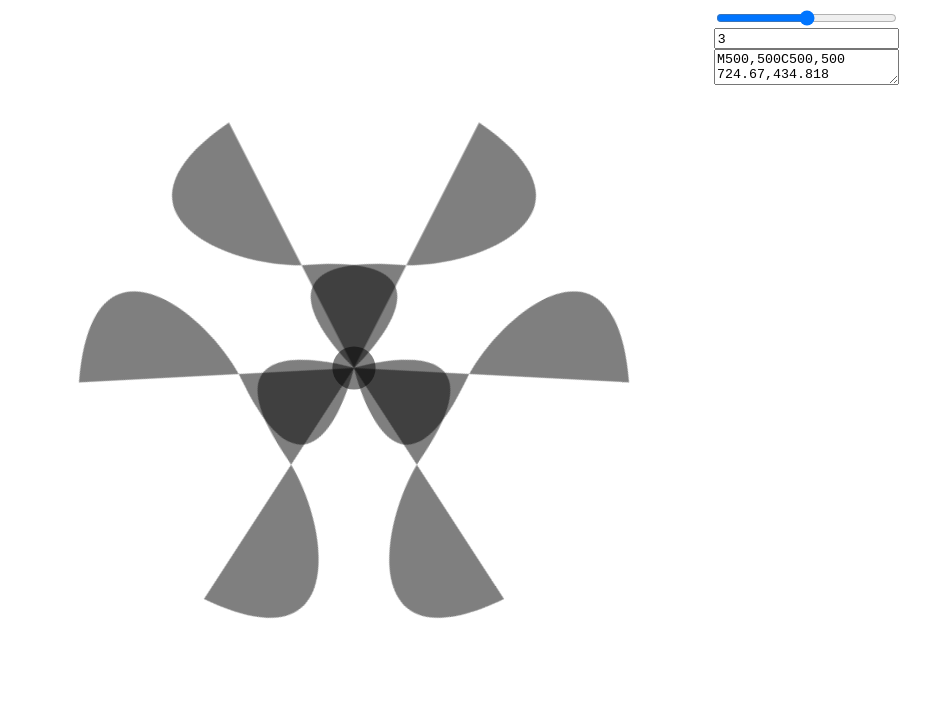
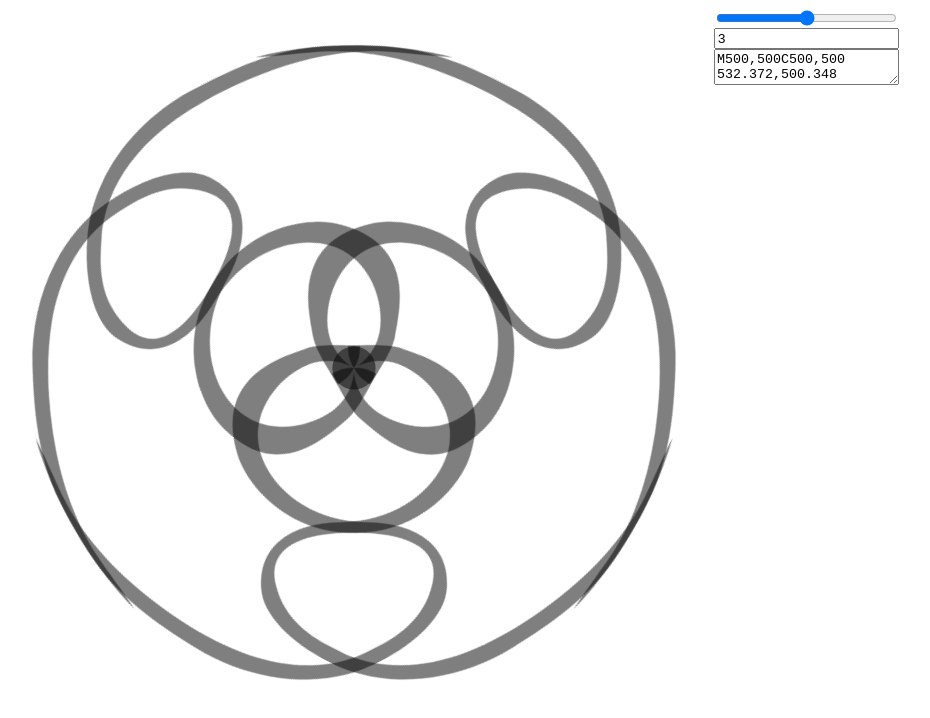
Before and after one commit to norrichs/marble-game, a SvelteKit app: page /spinner in a window 1280 px wide. Shown: the top 718 px of the page, without its empty margins (14-944 px from the left). Built offline with nearby package versions, Linux system fonts and the light colour scheme.

Commit message:
better pattern

```diff
--- /dev/null
+++ b/src/lib/spinner/curves.ts
@@ -0,0 +1,8 @@
+export const curves = [
+	{
+		name: 'no name',
+		paths: [
+			'M500,500C500,500 532.372,500.348 554.533,471.382C576.694,442.416 589.915,381.677 554.533,340.215C520.543,300.383 441.784,283.03 368.109,330.28C318.844,361.875 258.085,371.412 225.728,314.506C205.719,279.317 220.692,221.919 252.962,169.242C295.177,100.33 381.381,56.191 473.893,54.206C535.775,52.878 602.227,54.504 668.411,84.005C724.061,108.811 778.213,142.01 818.187,177.834C748.321,135.967 731.015,116.353 658.52,94.713C591.354,74.665 490.241,67.791 415.151,84.005C341.923,99.818 294.165,137.968 270.724,177.834C254.543,205.352 224.847,250.737 245.252,307.424C265.814,364.547 329.12,339.232 376.556,307.424C447.495,259.857 532.107,278.99 570.206,311.094C658.521,385.515 590.732,459.474 570.206,487.25C557.703,504.168 509.524,530.32 509.524,530.32C509.524,530.32 504.011,520.259 502.512,516.116C500.599,510.829 499.855,503.73 500,500Z'
+		]
+	}
+];
--- a/src/routes/spinner/+page.svelte
+++ b/src/routes/spinner/+page.svelte
@@ -1,11 +1,10 @@
 <script lang="ts">
 	import { parsePath } from '$lib/spinner/spinner';
-	let curve = $state(
-		`M500,500C500,500 724.67,434.818 509.058,343.808C416.212,304.617 271.482,147.16 500,117.479`
-	);
+	import { curves } from '$lib/spinner/curves';
+	let curve = $state(curves[0].paths[0]);
 	let copies = $state(3);
-  let fillColor = "rgba(0,0,0,0.5)"
-  let centralRadius = $state(30)
+	let fillColor = 'rgba(0,0,0,0.5)';
+	let centralRadius = $state(30);
 
 	let styleObj = $state({
 		col: 'green',
@@ -27,7 +26,7 @@
 
 <main style={`${styleVariables}`}>
 	<svg class="canvas" viewBox="-500 -500 1000 1000">
-		<circle cx={0} cy={0} r={centralRadius} fill={fillColor}/>
+		<circle cx={0} cy={0} r={centralRadius} fill={fillColor} />
 		<g class="clockwise spinner">
 			{#each { length: copies }, i}
 				<g transform={`rotate(${(i * 360) / copies})`}>
@@ -80,7 +79,7 @@
 		background-color: transparent;
 	}
 	.spinner {
-    stroke-width: 0;
+		stroke-width: 0;
 		stroke: var(--lin);
 	}
 	.clockwise {
```
